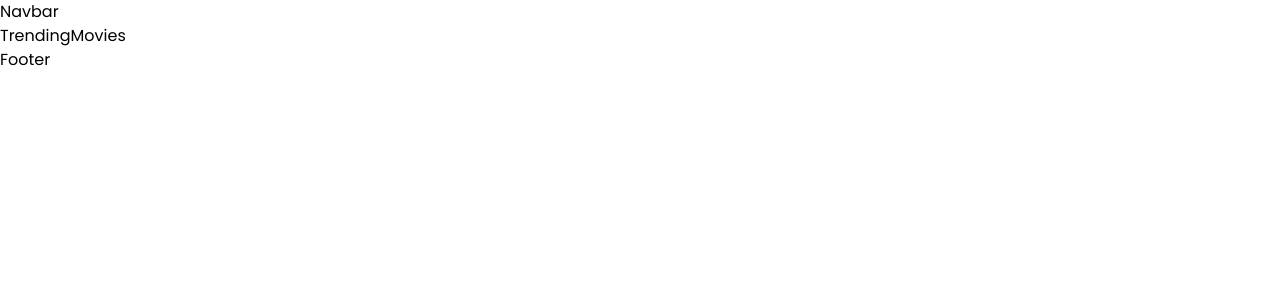
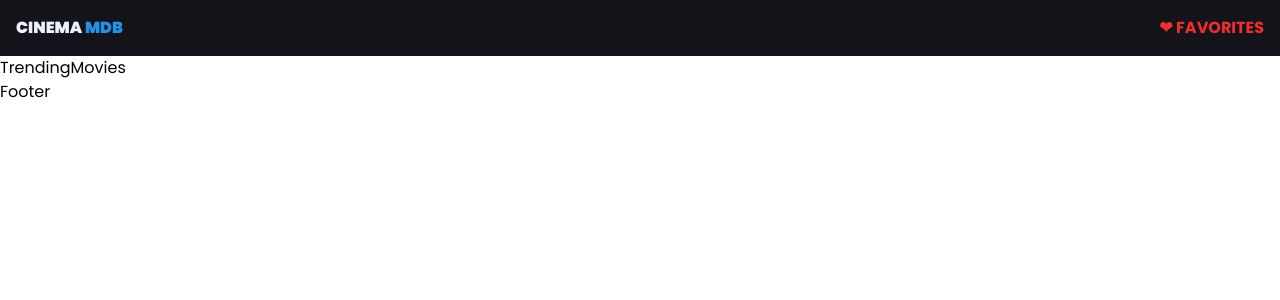
Before and after one commit to alisajad001/cinema, a React (Vite) app: page / in a window 1280 px wide. Shown: the top 300 px of the page. Built offline with nearby package versions, Linux system fonts and the light colour scheme.

Commit message:
Style: Navbar section

```diff
--- a/src/components/Navbar.jsx
+++ b/src/components/Navbar.jsx
@@ -1,5 +1,17 @@
+import { Link } from 'react-router-dom';
+
 const Navbar = () => {
-  return <div>Navbar</div>;
+  return (
+    <header className="p-section bg-dark text-white flex justify-between items-center">
+      <Link to="/" className="font-extrabold uppercase">
+        Cinema <span className="text-primary">MDB</span>
+      </Link>
+
+      <Link to="/favorites" className="font-bold uppercase text-secondary">
+        ❤ Favorites
+      </Link>
+    </header>
+  );
 };
 
 export default Navbar;
--- a/tailwind.config.js
+++ b/tailwind.config.js
@@ -10,6 +10,10 @@ export default {
         dark: '#141319',
         lightDark: '#2C2A39',
       },
+
+      padding: {
+        section: '1em',
+      },
     },
   },
   plugins: [],
```
